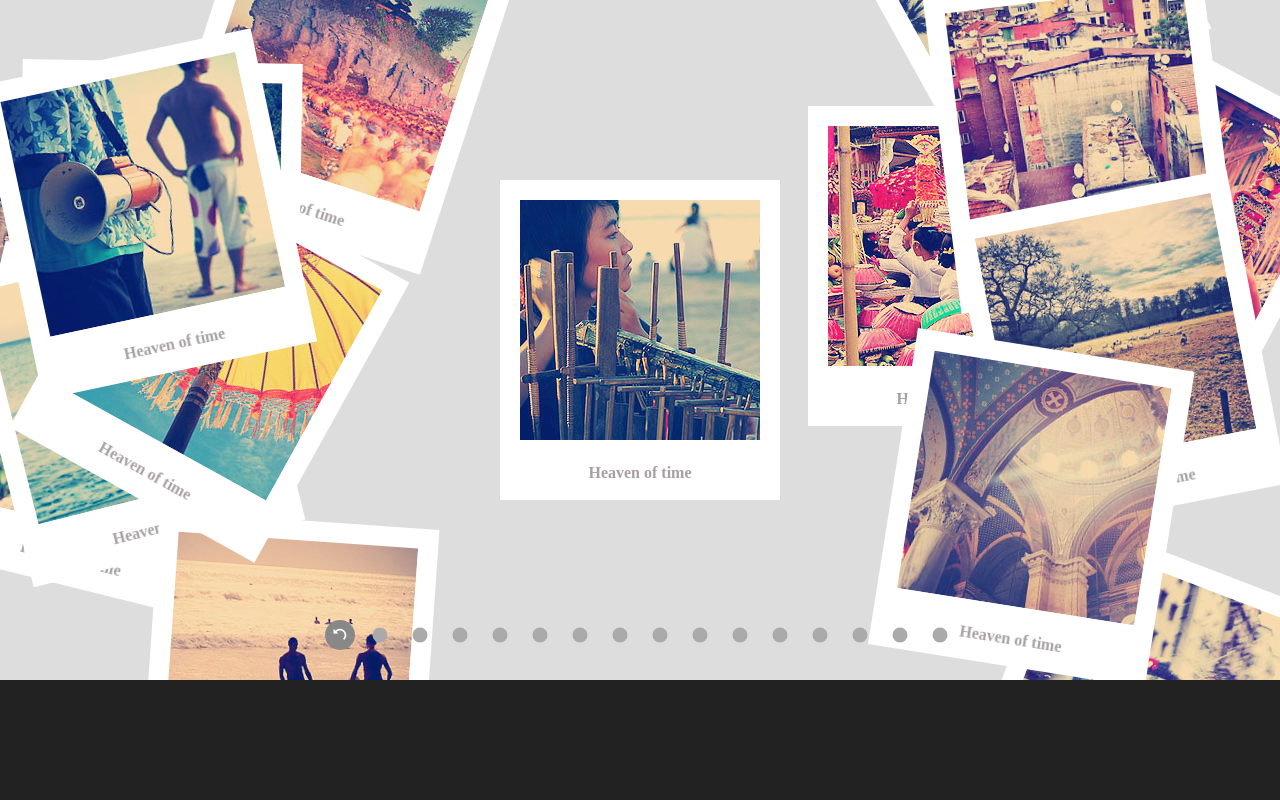
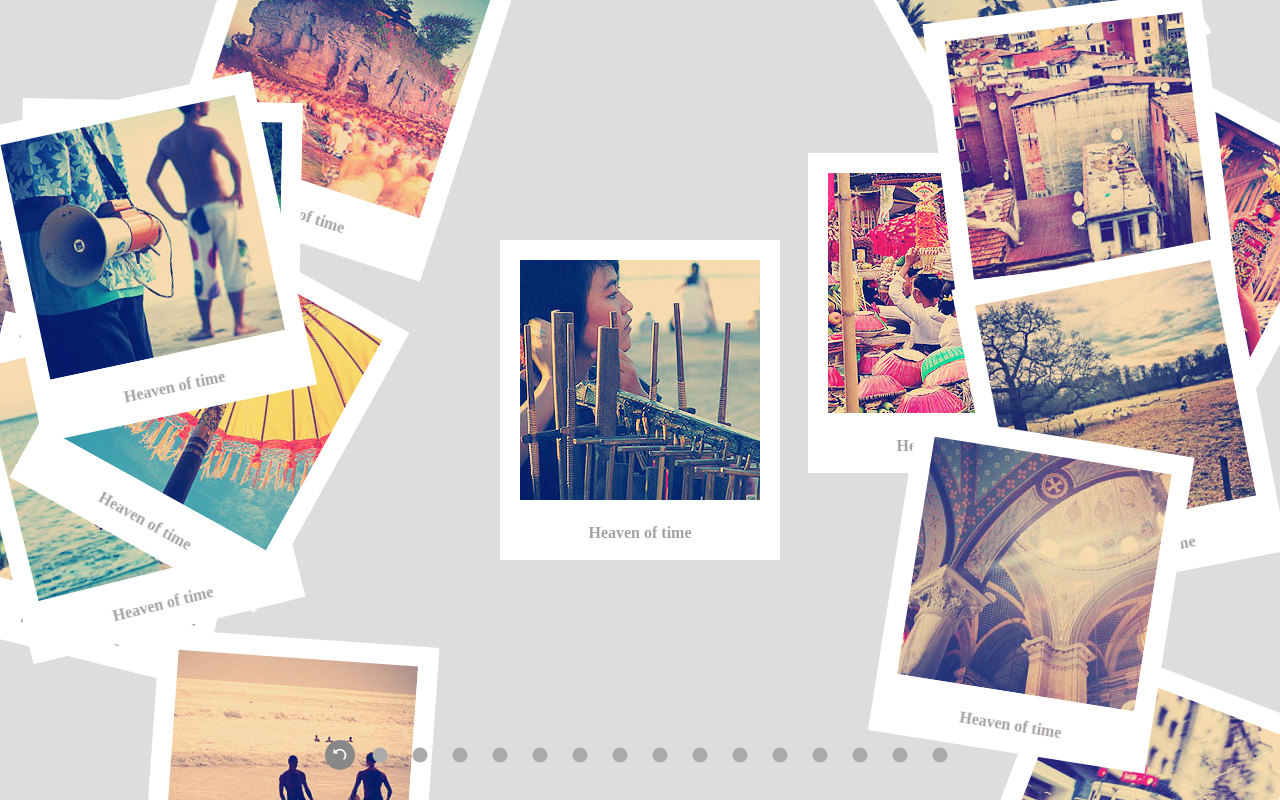
Before and after one commit to imzyf/gallery-by-react, a React app: page / in a window 1280 px wide. Built offline with nearby package versions, Linux system fonts and the light colour scheme.

Commit message:
全屏显示，fix warning

```diff
--- a/src/components/ControllerUnit.js
+++ b/src/components/ControllerUnit.js
@@ -17,12 +17,12 @@ export default class ControllerUnit extends Component {
     render() {
         let {isInverse, isCenter} = this.props.arrange;
 
-        let controllerUnitClassName = "controller-unit";
+        let controllerUnitClassName = 'controller-unit';
         if (isCenter) {
-            controllerUnitClassName += " is-center";
+            controllerUnitClassName += ' is-center';
 
             if (isInverse) {
-                controllerUnitClassName += " is-inverse";
+                controllerUnitClassName += ' is-inverse';
             }
         }
 
--- a/src/index.html
+++ b/src/index.html
@@ -8,7 +8,7 @@
   <meta name="viewport" content="width=device-width, initial-scale=1.0, maximum-scale=1.0, user-scalable=no">
 </head>
 <body>
-  <div id="app"></div>
+  <div id="app" class="content"></div>
 
   <script>__REACT_DEVTOOLS_GLOBAL_HOOK__ = parent.__REACT_DEVTOOLS_GLOBAL_HOOK__</script>
   <script type="text/javascript" src="/assets/app.js"></script>
--- a/src/styles/main.scss
+++ b/src/styles/main.scss
@@ -15,7 +15,6 @@ body,
 html {
     width: 100%;
     height: 100%;
-    background-color: #222;
 }
 
 .content {
@@ -27,7 +26,7 @@ html {
 .stage {
     position: relative;
     width: 100%;
-    height: 680px;
+    height: 100%;
 }
 
 /* stage -- end */
```
